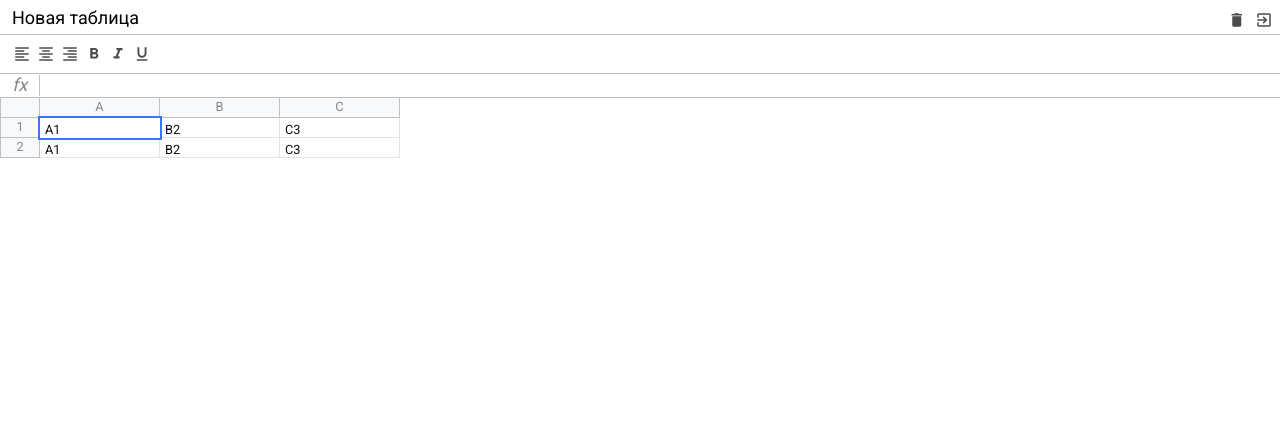
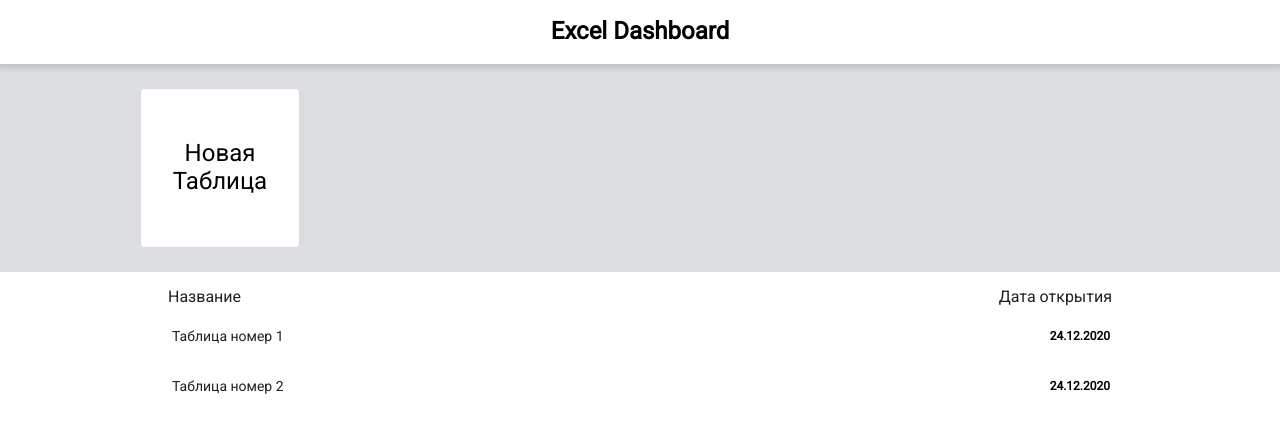
Before and after one commit to YouJeen-ru/excel-clone, a website built with webpack: page src/index.html in a window 1280 px wide. Built offline with nearby package versions, Linux system fonts and the light colour scheme.

Commit message:
add new page exel dashboard

```diff
--- a/src/index.html
+++ b/src/index.html
@@ -11,103 +11,42 @@
 </head>
 <body>
 
-<div id="app" class="container">
+<div id="app" >
 
-    <div class="excel">
+<div class="db">
 
-        <div class="excel__header">
-
-            <input type="text" class="input" value="Новая таблица" />
-
-            <div>
-
-                <div class="button">
-                    <i class="material-icons">delete</i>
+    <div class="db__header">
+<h1>Excel Dashboard</h1>
     </div>
 
-                <div class="button">
-                    <i class="material-icons">exit_to_app</i>
+    <div class="db__new">
+        <div class="db__view">
+            <a href="#" class="db__create">
+                Новая <br/> Таблица
+            </a>
         </div>
 
     </div>
 
+    <div class="db__table db__view">
+        <div class="db__list-header">
+            <span>Название</span>
+            <span>Дата открытия</span>
         </div>
 
-        <div class="excel__toolbar">
+        <ul class="db__list">
+            <li class="db__record">
+                <a href="#">Таблица номер 1</a>
+                <strong>24.12.2020</strong>
+            </li>
 
-            <div class="button">
-                <i class="material-icons">format_align_left</i>
-            </div>
-
-            <div class="button">
-                <i class="material-icons">format_align_center</i>
-            </div>
-
-            <div class="button">
-                <i class="material-icons">format_align_right</i>
-            </div>
-
-            <div class="button">
-                <i class="material-icons">format_bold</i>
-            </div>
-
-            <div class="button">
-                <i class="material-icons">format_italic</i>
-            </div>
-
-            <div class="button">
-                <i class="material-icons">format_underlined</i>
-            </div>
+            <li class="db__record">
+                <a href="#">Таблица номер 2</a>
+                <strong>24.12.2020</strong>
+            </li>
 
 
-
-        </div>
-
-        <div class="excel__formula">
-
-            <div class="info">fx</div>
-            <div class="input" contenteditable spellcheck="false"></div>
-        </div>
-
-        <div class="excel__table">
-            <div class="row">
-                <div class="row-info"></div>
-                <div class="row-data">
-                    <div class="column">
-                        A
-                    </div>
-                    <div class="column">
-                        B
-                    </div>
-                    <div class="column">
-                        C
-                    </div>
-
-                </div>
-            </div>
-
-            <div class="row">
-                <div class="row-info">
-                    1
-                </div>
-                <div class="row-data">
-                    <div class="cell selected" contenteditable>A1</div>
-                    <div class="cell" contenteditable>B2</div>
-                    <div class="cell" contenteditable>C3</div>
-                </div>
-            </div>
-
-            <div class="row">
-                <div class="row-info">
-                    2
-                </div>
-                <div class="row-data">
-                    <div class="cell">A1</div>
-                    <div class="cell">B2</div>
-                    <div class="cell">C3</div>
-                </div>
-            </div>
-
+        </ul>
     </div>
 
 </div>
--- a/src/scss/_mixins.scss
+++ b/src/scss/_mixins.scss
@@ -20,3 +20,9 @@
     cursor: pointer;
   }
 }
+
+@mixin clear-list() {
+  list-style: none;
+  margin: 0;
+  padding: 0;
+}
--- a/src/scss/_variables.scss
+++ b/src/scss/_variables.scss
@@ -4,4 +4,5 @@ $formula-height: 24px;
 $info-cell-width: 40px;
 $cell-width: 120px;
 $row-height: 24px;
+$db-header-height: 64px;
 $border-color: #c0c0c0;
--- /dev/null
+++ b/src/scss/dashboard.scss
@@ -0,0 +1,96 @@
+@import "variables";
+@import "mixins";
+
+.db {
+
+  &__header {
+    position: fixed;
+    left: 0;
+    right: 0;
+    top: 0;
+    height: $db-header-height;
+    display: flex;
+    align-items: center;
+    justify-content: center;
+    background: white;
+    box-shadow: 0 2px 5px 2px rgba(60, 64, 67, 0.15);
+    z-index: 1000;
+  }
+
+  &__new {
+    margin-top: $db-header-height;
+    padding: 1.5rem;
+    background: #dadce0;
+
+  }
+
+  &__create {
+    width: 160px;
+    height: 160px;
+    background: white;
+    border-radius: 4px;
+    border: 1px solid #dadce0;
+    display: flex;
+    justify-content: center;
+    align-items: center;
+    font-size: 1.5rem;
+    text-decoration: none;
+    color: #000;
+    text-align: center;
+
+    &:hover {
+      cursor: pointer;
+      color: green;
+      border-color: green;
+    }
+  }
+
+  &__view {
+    max-width: 1000px;
+    margin: 0 auto;
+  }
+
+  &__table {
+    padding: 1rem;
+  }
+
+  &__list-header {
+    display: flex;
+    justify-content: space-between;
+    color: #202124;
+    font-weight: 500;
+    font-size: 16px;
+    margin-bottom: 10px;
+    padding: 0 12px;
+  }
+
+  &__list {
+    @include clear-list;
+  }
+
+  &__record {
+    display: flex;
+    justify-content: space-between;
+    align-items: center;
+    padding: 12px 14px 12px 16px;
+    margin-bottom: 10px;
+
+    &:hover {
+      background: #e6f4ea;
+      border-radius: 25px;
+    }
+
+    a {
+      text-decoration: none;
+      cursor: pointer;
+      color: #202124;
+      font-size: 14px;
+
+      &:hover {
+        text-decoration: underline;
+      }
+    }
+
+
+  }
+}
--- a/src/scss/index.scss
+++ b/src/scss/index.scss
@@ -5,6 +5,7 @@
 @import "toolbar";
 @import "formula";
 @import "table";
+@import "dashboard";
 
 * {
   margin: 0;
```
Also changed, not shown: src/assets/excel.html (added, +118 -0 lines). Lines whose indentation alone changed are shown as unchanged.
